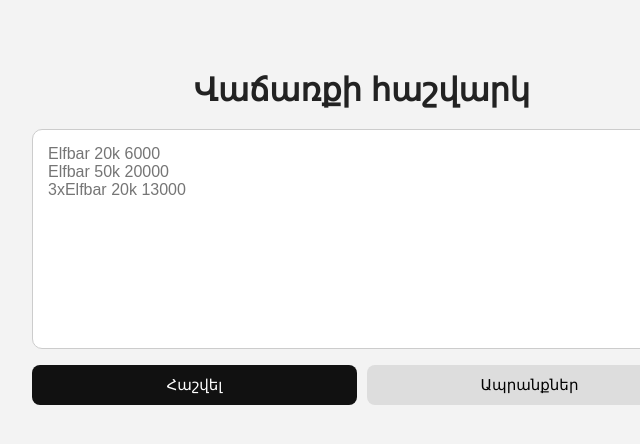
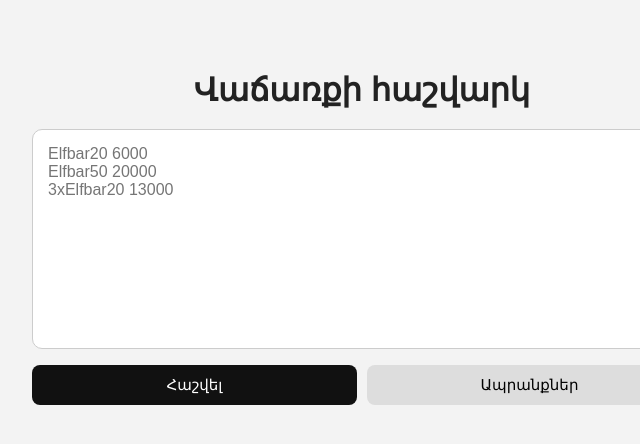
Before and after one commit to Pantum5/pufcal, a plain HTML site: page index.html in a window 1280 px wide. Shown: the full height of the page, 278-918 px from the left. Drawn offline with nearby package versions, Linux system fonts and the light colour scheme; no server answers.

Commit message:
Update index.html

```diff
--- a/index.html
+++ b/index.html
@@ -264,9 +264,9 @@
 
     <textarea
         id="salesInput"
-        placeholder="Elfbar 20k 6000
-Elfbar 50k 20000
-3xElfbar 20k 13000"
+        placeholder="Elfbar20 6000
+Elfbar50 20000
+3xElfbar20 13000"
     ></textarea>
 
 
```
